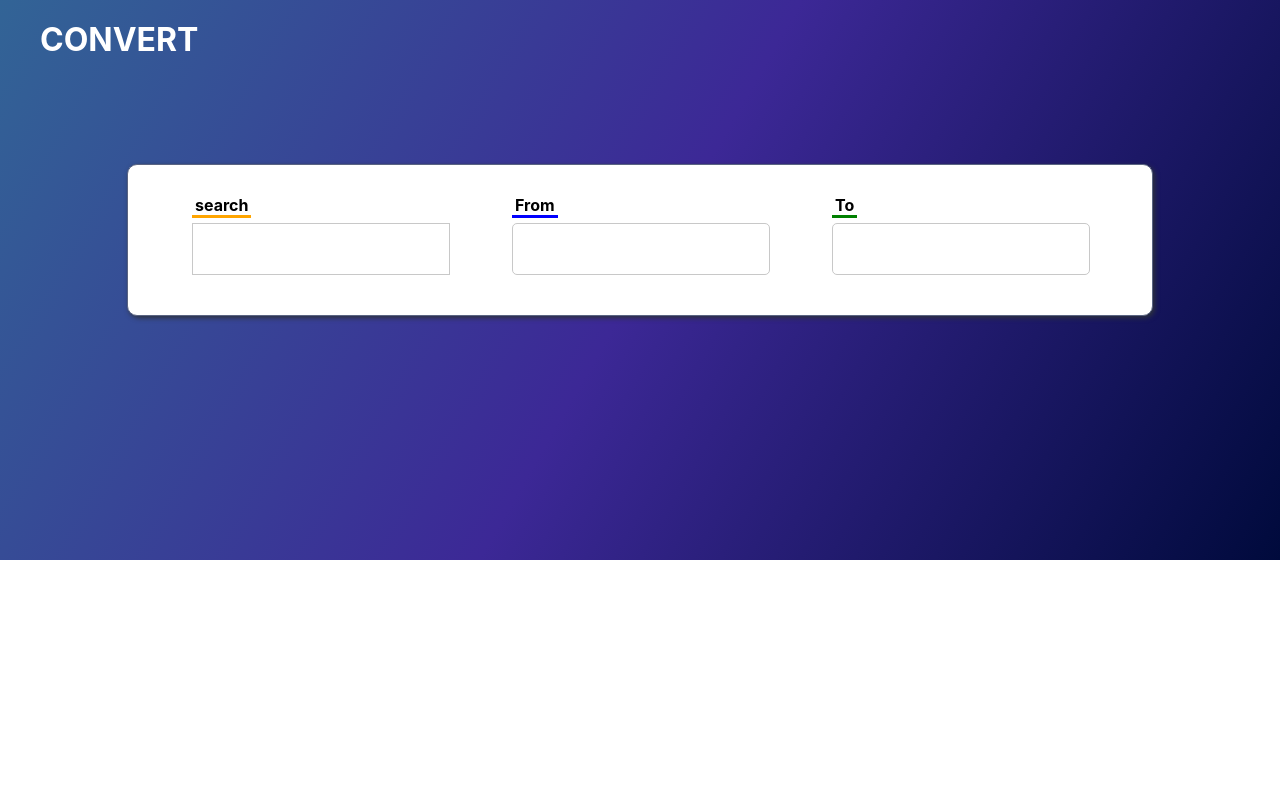
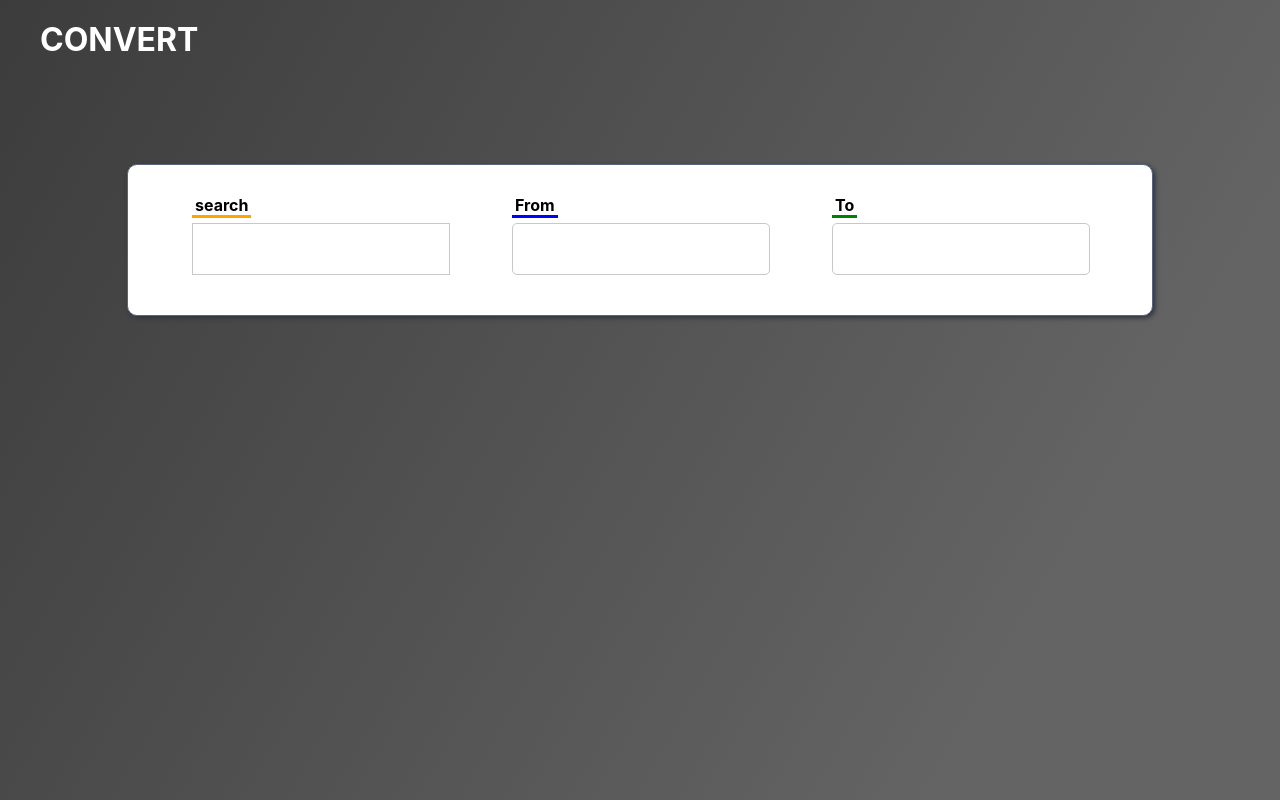
Before and after one commit to gomsang/Convert, a React (Create React App) app: page / in a window 1280 px wide. Built offline with nearby package versions, Linux system fonts and the light colour scheme.

Commit message:
style fix

```diff
--- a/src/components/Header.css
+++ b/src/components/Header.css
@@ -1,7 +1,7 @@
 .header {
     position: absolute;
-    height: 70%;
-    background:linear-gradient(120deg, rgb(50,100,150), rgb(60,40,150), rgb(0,10,60));
+    height: 100%;
+    background:linear-gradient(120deg, rgb(60,60,60), rgb(80,80,80), rgb(100,100,100) 80%);
     width: 100%;
 }
 
--- a/src/components/custom/TargetInput.js
+++ b/src/components2/TargetInput.js
@@ -1,6 +1,6 @@
 import React, {useEffect, useState, useRef} from 'react';
-import {querySizeByName} from "../../utils/size/Size";
-import QueryResultListItem from "../QueryResultListItem";
+import {querySizeByName} from "../utils/size/Size";
+import QueryResultListItem from "../components/QueryResultListItem";
 import "./TargetInput.css";
 
 export default function TargetInput() {
--- a/src/pages/MainPage.js
+++ b/src/pages/MainPage.js
@@ -1,7 +1,7 @@
 import Header from "../components/Header";
 import ConvertPage from "./ConvertPage";
 import "./MainPage.css";
-import ConvertPage2 from "../components/custom/ConvertPage2";
+import ConvertPage2 from "../components2/ConvertPage2";
 
 function MainPage() {
     return (<div className={"main"}>
```
Also changed, not shown: src/components2/Convert2.css (renamed from src/components/custom/Convert2.css), src/components2/Convert2.js (renamed from src/components/custom/Convert2.js), src/components2/ConvertPage2.css (renamed from src/components/custom/ConvertPage2.css), src/components2/ConvertPage2.js (renamed from src/components/custom/ConvertPage2.js), src/components2/TargetInput.css (renamed from src/components/custom/TargetInput.css).
